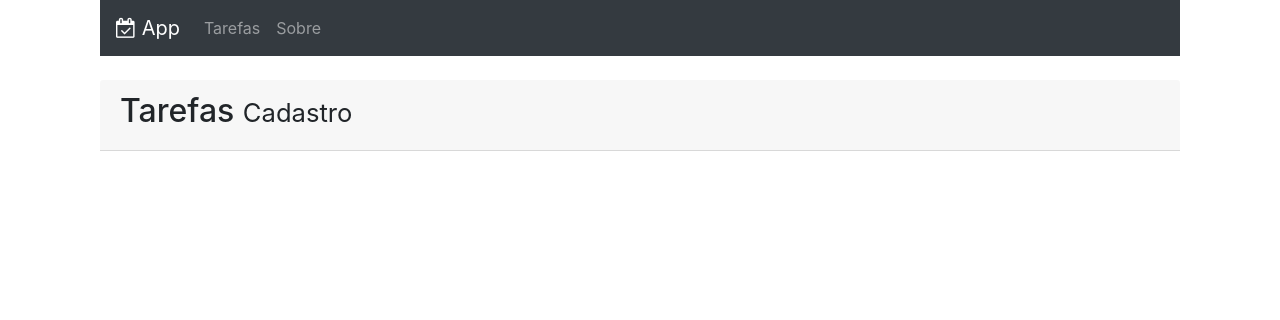
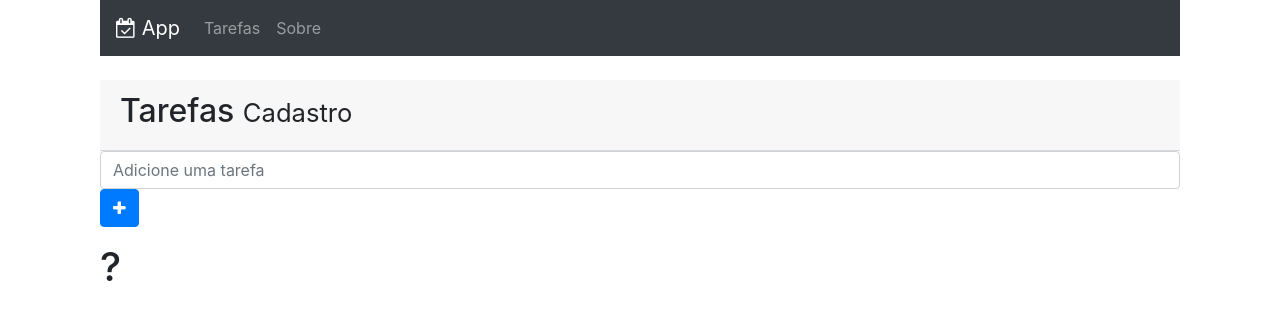
Before and after one commit to janerbastos/todo-app, a React (Create React App) app: page / in a window 1280 px wide. Shown: the top 320 px of the page. Built offline with nearby package versions, Linux system fonts and the light colour scheme.

Commit message:
Implementando a regra de negocio add e changer

```diff
--- a/src/todo/Todo.jsx
+++ b/src/todo/Todo.jsx
@@ -1,11 +1,34 @@
 import React, {Component} from 'react'
 import PageHeader from '../templates/PageHeader'
+import TodoForm from './TodoForm'
+import TodoList from './TodoList'
 
 export default class Todo extends Component{
+
+    constructor(props){
+        super(props)
+        this.state = {description: '', list: []}
+        this.handleAdd = this.handleAdd.bind(this)
+        this.handleChange = this.handleChange.bind(this)
+    }
+
+
+    handleChange(e){
+        this.setState({ ...this.state, description: e.target.value})
+    }
+
+    handleAdd(){
+
+    }
+
     render(){
         return(
             <div>
                 <PageHeader name='Tarefas' small='Cadastro' />
+                <TodoForm description={this.state.description}
+                    handleAdd={this.handleAdd}
+                    handleChange={this.handleChange} />
+                <TodoList/>
             </div>
         )
     }
--- a/src/todo/TodoForm.jsx
+++ b/src/todo/TodoForm.jsx
@@ -5,9 +5,11 @@ import IconButton from '../templates/IconButton'
 export default props => (
     <div className='todoForm form-group' role='form'>
         <Grid cols='12 9 10'>
-            <imput id="description" className="form-control"
-                placeholder='Adicione uma tarefa' >
-            </imput>
+            <input type='text' id="description" className="form-control"
+                placeholder='Adicione uma tarefa'
+                onChange={props.handleChange}
+                value={ props.description }>
+            </input>
         </Grid>
         <Grid cols='12 3 2'>
             <IconButton style='primary' icon='plus'
```
